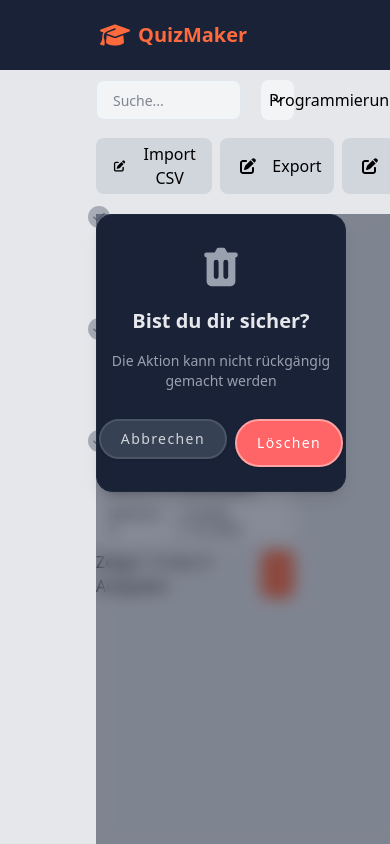
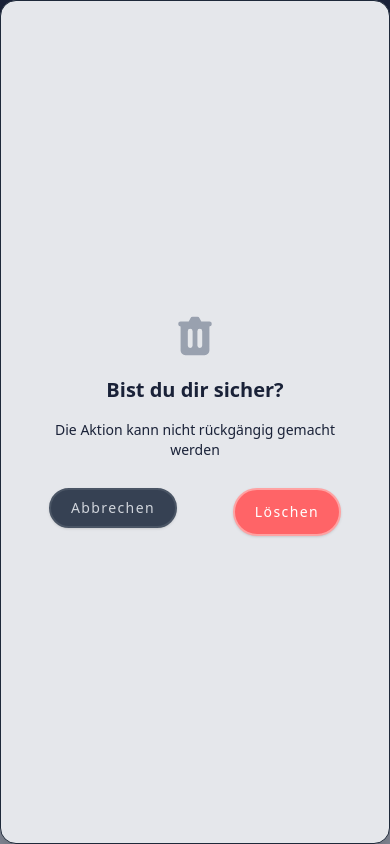
Before and after one commit to OSP-Gruppe2-MultipleChoiceTool/MCT-Frontend, a Vue app: page / in a window 390 px wide. Both pictures are taken after a click on the icon 271 px from the left and 238 px from the top of the page. Built offline with nearby package versions, Linux system fonts and the light colour scheme; the HTML template or start-up script is replaced by a standard one.

Commit message:
Fix mobile modal view

```diff
--- a/src/components/features/question/QuestionListItemComponent.vue
+++ b/src/components/features/question/QuestionListItemComponent.vue
@@ -21,13 +21,13 @@
       <p class="pr-2">Optionen: {{ props.options.length }}</p>
       <p>Erstellt: {{ props.created.toLocaleDateString('de-DE') }}</p>
     </div>
+  </article>
 
-    <modal-delete-confirmation-component
-      v-show="showDeleteModal"
-      @close="showDeleteModal = false"
-      @submit="handleDeleteSubmit()"
-    />
-  </article>
+  <modal-delete-confirmation-component
+    v-show="showDeleteModal"
+    @close="showDeleteModal = false"
+    @submit="handleDeleteSubmit()"
+  />
 </template>
 
 <script setup lang="ts">
--- a/src/components/ui/modal/ModalDeleteConfirmationComponent.vue
+++ b/src/components/ui/modal/ModalDeleteConfirmationComponent.vue
@@ -1,7 +1,7 @@
 <template>
   <modal-wrapper>
     <div
-      class="w-[250px] flex flex-col p-4 relative items-center justify-center bg-main-blue border border-gray-800 shadow-lg rounded-2xl"
+      class="w-full h-full flex flex-col p-4 items-center justify-center bg-gray-200 dark:bg-main-blue border border-gray-800 shadow-lg rounded-2xl text-main-blue"
     >
       <div class="flex flex-col">
         <div class="text-center p-3 flex-auto justify-center">
@@ -17,12 +17,12 @@
               clip-rule="evenodd"
             ></path>
           </svg>
-          <h2 class="text-xl font-bold py-4 text-gray-200">Bist du dir sicher?</h2>
-          <p class="text-sm text-gray-400 px-2">
+          <h2 class="text-xl font-bold py-4">Bist du dir sicher?</h2>
+          <p class="text-sm px-2">
             Die Aktion kann nicht rückgängig gemacht werden
           </p>
         </div>
-        <div class="p-2 mt-2 text-center flex gap-x-2">
+        <div class="flex justify-around p-2 mt-2 text-center gap-x-2">
           <button
             @click="emits('close')"
             class="mb-2 md:mb-0 bg-gray-700 px-5 py-2 text-sm shadow-sm font-medium tracking-widest border-2 border-gray-600 hover:border-gray-700 text-gray-300 rounded-full hover:shadow-lg hover:bg-gray-800 transition ease-in duration-300"
--- a/src/components/ui/modal/ModalWrapper.vue
+++ b/src/components/ui/modal/ModalWrapper.vue
@@ -1,6 +1,9 @@
 <template>
 <div class="absolute w-screen h-screen top-0 left-0 z-10 grid grid-cols-12 grid-rows-12 bg-main-blue/50 backdrop-blur">
-  <div class="row-span-12 col-span-12 sm:row-start-2 sm:row-end-11 sm:col-start-4 sm:col-end-9">
+  <div class="
+      row-span-12 col-span-12
+      sm:row-start-2 sm:row-end-12 sm:col-start-2 sm:col-end-12
+    ">
     <slot />
   </div>
 </div>
```
